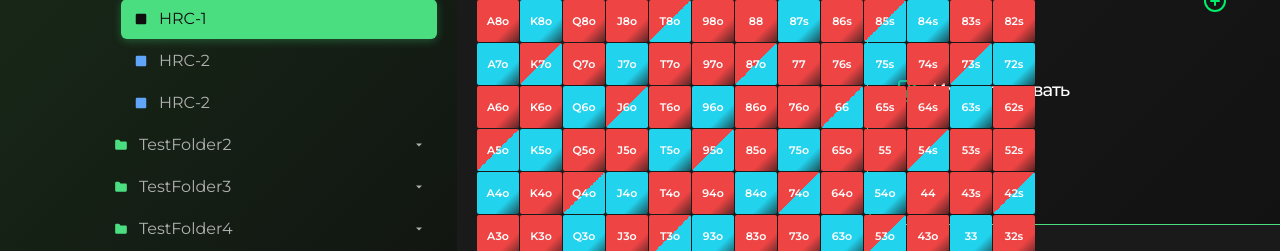
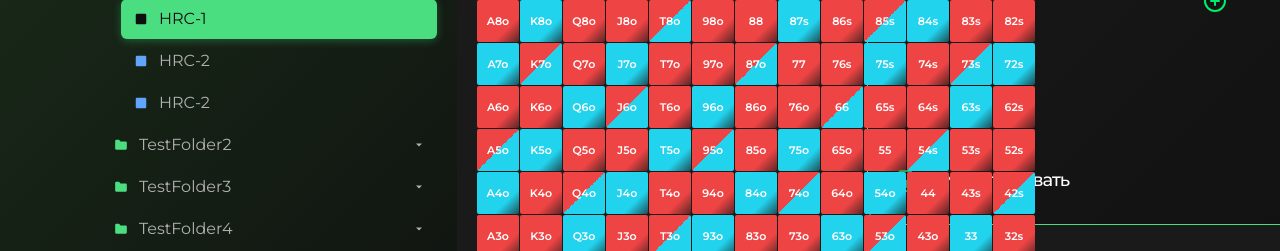
Before and after one commit to tRy-HaRd-tgn/RangeGenius, an Angular app: page / in a window 1280 px wide. Shown: the part 338-589 px from the top of the page. Built offline with nearby package versions, Linux system fonts and the light colour scheme.

Commit message:
feat: update import button

```diff
--- a/src/app/components/right-panels/right-panels.component.scss
+++ b/src/app/components/right-panels/right-panels.component.scss
@@ -186,7 +186,7 @@
   letter-spacing: -0.06em;
   color: #FFFFFF;
   transition: all 0.2s;
-  margin-top: 55px;
+  margin-top: 145px;
   &:hover {
     background-color: var(--border-color);
     border-color: var(--accent-green);
```
